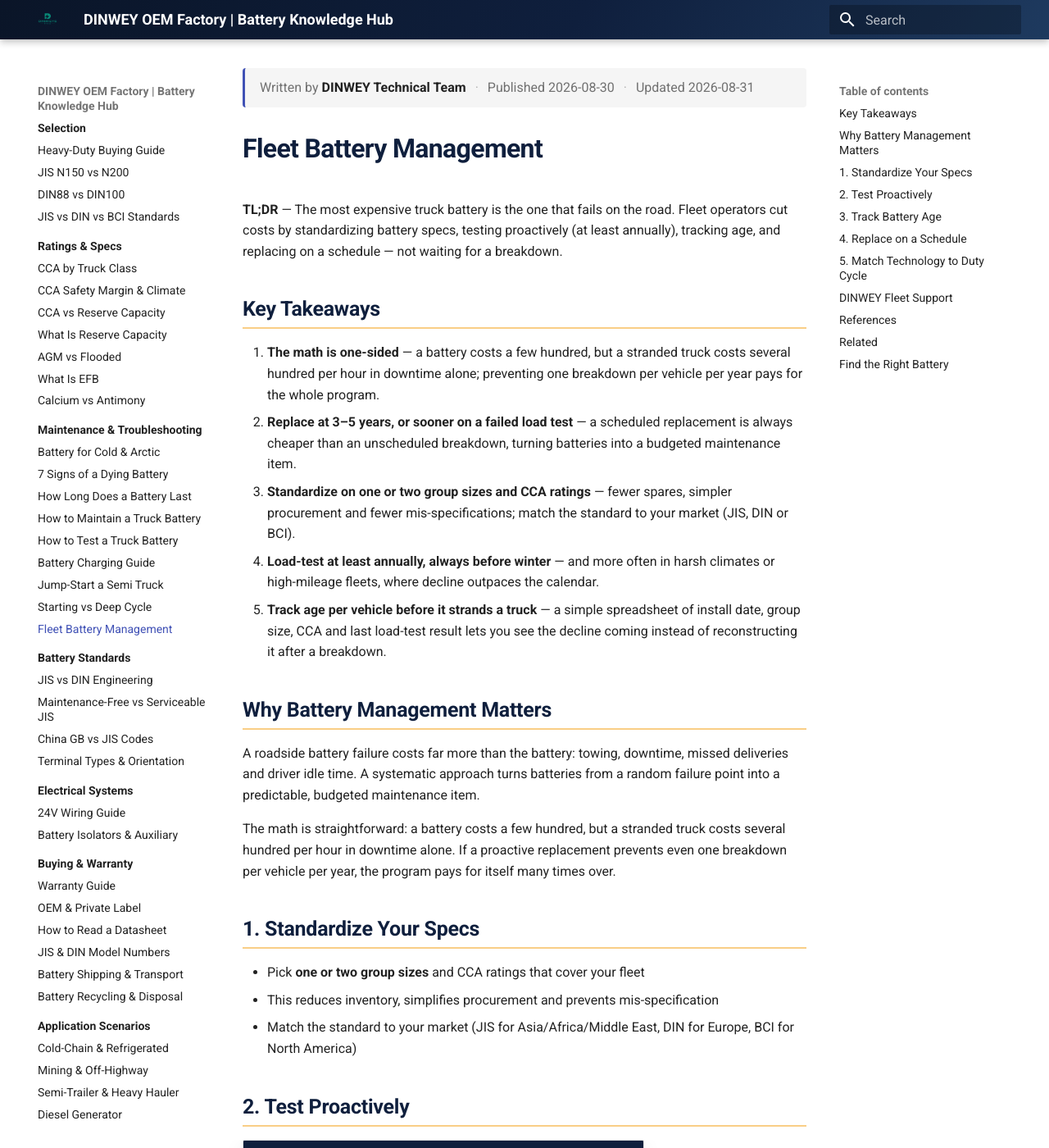
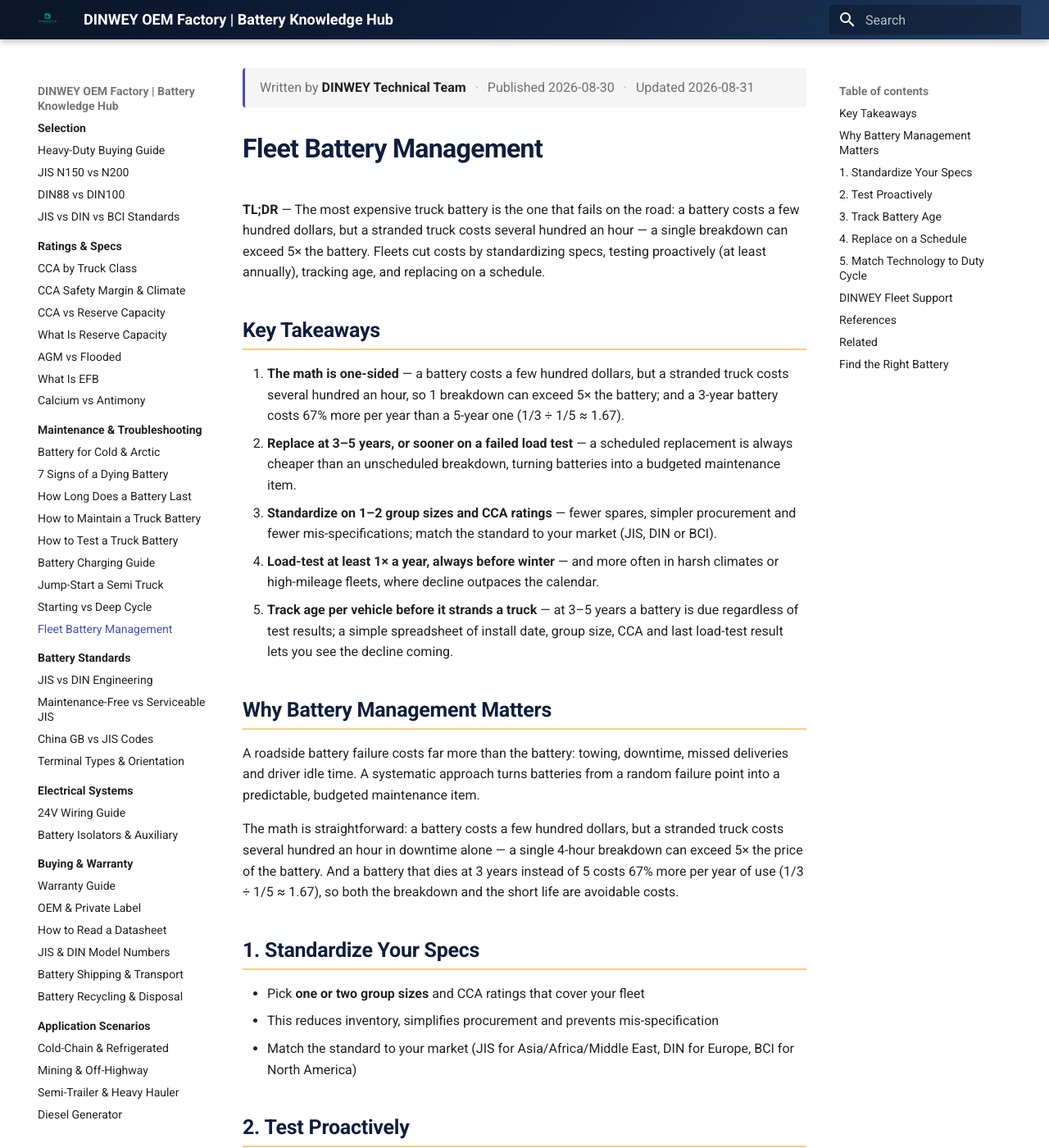
Before and after one commit to martinxionbiotech-max/data-dinweybattery, an MkDocs documentation site: the page built from docs/fleet-battery-management/index.md, in a window 1280 px wide and 1400 px high. Shown: the whole window at 82% size. Built offline with MkDocs 1.6.1 and Material for MkDocs 9.7.7, drawn with Linux system fonts in a browser that asks for light colours; some of the changed text lies outside the part shown.

Commit message:
content: quantify AIO anchors across 6 application-scenario guides — cold-chain Ah sizing (25A×8h=200Ah→400Ah@50%), mining/off-highway life halving (4yr vs 2yr), AGM 600-1200 cycle life, fleet downtime math (5-10× battery, 67% unit-time cost), jump-start 400-600A, vibration 2-3mm

```diff
--- a/docs/fleet-battery-management/index.md
+++ b/docs/fleet-battery-management/index.md
@@ -5,30 +5,31 @@
 date_modified: 2026-08-31
 faq:
   - q: How do fleets reduce battery costs?
-    a: Standardize battery specs, test proactively (at least annually), track age per vehicle, and replace on a schedule — rather than waiting for a roadside breakdown.
+    a: Standardize battery specs, test proactively (at least 1× a year), track age per vehicle, and replace on a 3–5 year schedule — rather than waiting for a roadside breakdown.
   - q: How often should fleets test batteries?
-    a: Load-test at least annually, more often in harsh climates or high-mileage fleets, and always before winter.
+    a: Load-test at least 1× a year, more often in harsh climates or high-mileage fleets, and always before winter — when capacity drops to ~50–60%.
   - q: How long do fleet batteries last?
     a: Heavy-duty truck batteries typically last 3–5 years. Tracking install date lets you replace proactively at the right time.
   - q: What battery spec should a fleet standardize on?
-    a: One or two group sizes and CCA ratings that cover the fleet, matched to your market standard (JIS, DIN or BCI).
+    a: 1–2 group sizes and CCA ratings that cover the fleet, matched to your market standard (JIS, DIN or BCI).
   - q: Why is scheduled replacement cheaper than waiting for failure?
-    a: A roadside failure costs towing, downtime, missed deliveries and driver idle time — far more than the battery. Scheduled replacement turns batteries into a budgeted maintenance item.
+    a: A roadside failure costs towing, downtime, missed deliveries and driver idle time — often 5–10× the battery's price — far more than the battery. Scheduled replacement turns batteries into a budgeted maintenance item.
 ---
 
 # Fleet Battery Management
 
-**TL;DR** — The most expensive truck battery is the one that fails on the road. Fleet
-operators cut costs by standardizing battery specs, testing proactively (at least annually),
-tracking age, and replacing on a schedule — not waiting for a breakdown.
+**TL;DR** — The most expensive truck battery is the one that fails on the road: a battery
+costs a few hundred dollars, but a stranded truck costs several hundred an hour — a single
+breakdown can exceed 5× the battery. Fleets cut costs by standardizing specs, testing
+proactively (at least annually), tracking age, and replacing on a schedule.
 
 ## Key Takeaways
 
-1. **The math is one-sided** — a battery costs a few hundred, but a stranded truck costs several hundred per hour in downtime alone; preventing one breakdown per vehicle per year pays for the whole program.
+1. **The math is one-sided** — a battery costs a few hundred dollars, but a stranded truck costs several hundred an hour, so 1 breakdown can exceed 5× the battery; and a 3-year battery costs 67% more per year than a 5-year one (1/3 ÷ 1/5 ≈ 1.67).
 2. **Replace at 3–5 years, or sooner on a failed load test** — a scheduled replacement is always cheaper than an unscheduled breakdown, turning batteries into a budgeted maintenance item.
-3. **Standardize on one or two group sizes and CCA ratings** — fewer spares, simpler procurement and fewer mis-specifications; match the standard to your market (JIS, DIN or BCI).
-4. **Load-test at least annually, always before winter** — and more often in harsh climates or high-mileage fleets, where decline outpaces the calendar.
-5. **Track age per vehicle before it strands a truck** — a simple spreadsheet of install date, group size, CCA and last load-test result lets you see the decline coming instead of reconstructing it after a breakdown.
+3. **Standardize on 1–2 group sizes and CCA ratings** — fewer spares, simpler procurement and fewer mis-specifications; match the standard to your market (JIS, DIN or BCI).
+4. **Load-test at least 1× a year, always before winter** — and more often in harsh climates or high-mileage fleets, where decline outpaces the calendar.
+5. **Track age per vehicle before it strands a truck** — at 3–5 years a battery is due regardless of test results; a simple spreadsheet of install date, group size, CCA and last load-test result lets you see the decline coming.
 
 ## Why Battery Management Matters
 
@@ -36,9 +37,10 @@
 deliveries and driver idle time. A systematic approach turns batteries from a random failure
 point into a predictable, budgeted maintenance item.
 
-The math is straightforward: a battery costs a few hundred, but a stranded truck costs several
-hundred per hour in downtime alone. If a proactive replacement prevents even one breakdown per
-vehicle per year, the program pays for itself many times over.
+The math is straightforward: a battery costs a few hundred dollars, but a stranded truck costs
+several hundred an hour in downtime alone — a single 4-hour breakdown can exceed 5× the price
+of the battery. And a battery that dies at 3 years instead of 5 costs 67% more per year of use
+(1/3 ÷ 1/5 ≈ 1.67), so both the breakdown and the short life are avoidable costs.
 
 ## 1. Standardize Your Specs
 
```
Also changed, not shown: docs/cold-chain-refrigerated/index.md (+18 -12 lines), docs/jump-start-semi-truck/index.md (+5 -5 lines), docs/long-haul-trucking/index.md (+6 -6 lines), docs/mining-off-highway/index.md (+11 -10 lines), docs/semi-trailer/index.md (+3 -3 lines).
